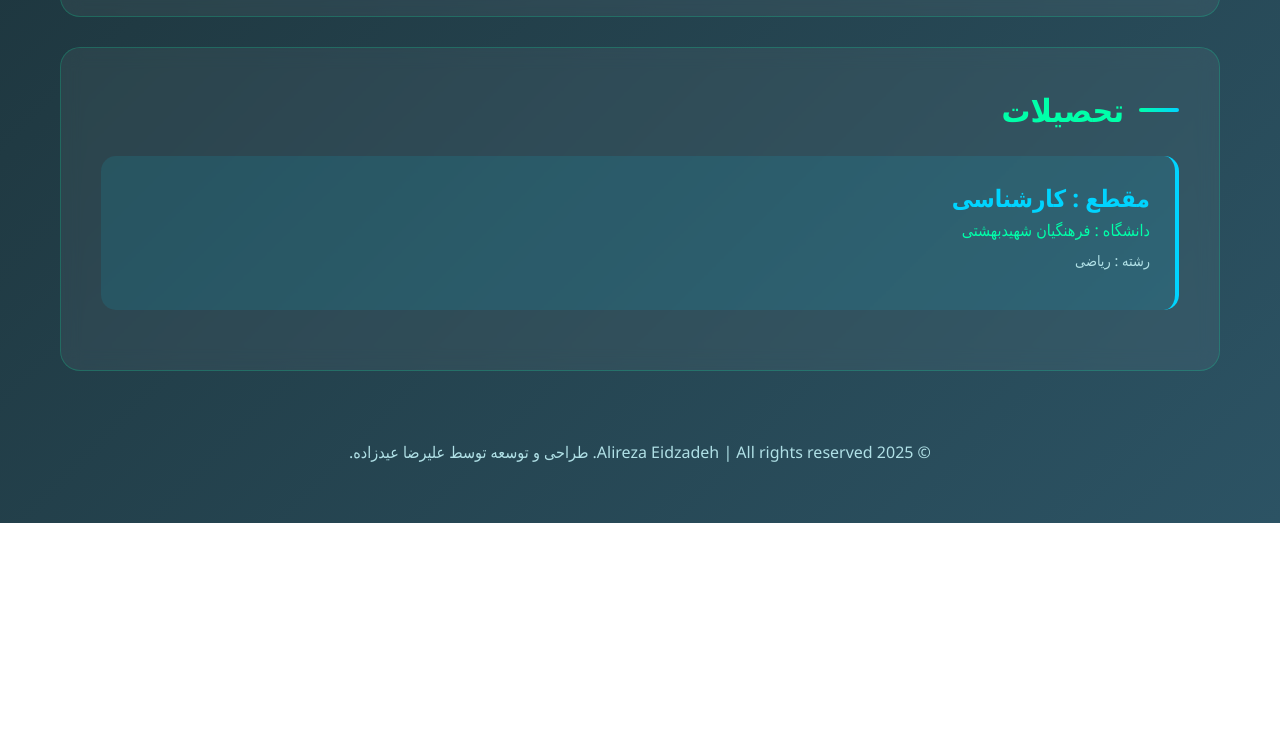
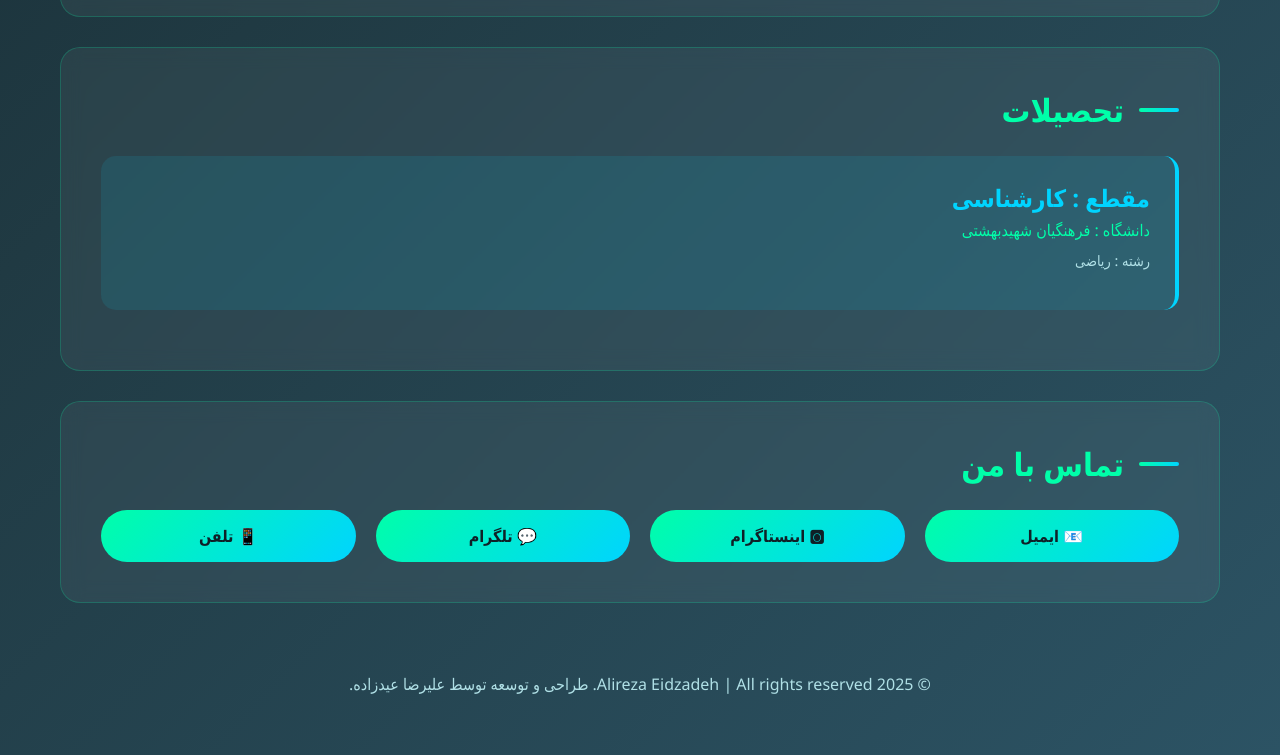
Before and after one commit to alirezaeidzadeh/Portfolio, a plain HTML site: page index.html in a window 1280 px wide. Shown: the part 1482-2237 px from the top of the page. Before the commit the page ends 2005 px from the top, so only its background shows below. Drawn offline with Linux system fonts and the light colour scheme.

Commit message:
add call code

```diff
--- a/index.html
+++ b/index.html
@@ -273,6 +273,16 @@
             </div>
         </section>
 
+        <section class="section">
+            <h2 class="section-title">تماس با من</h2>
+            <div class="contact-grid">
+                <a href="mailto:ar.eidzadeh@gmail.com" class="contact-btn">📧 ایمیل</a>
+                <a href="https://instagram.com/ar_eidzadeh" class="contact-btn" target="_blank">🅾 اینستاگرام</a>
+                <a href="https://t.me/ar_eidzadeh" class="contact-btn" target="_blank">💬 تلگرام</a>
+                <a href="tel:+989201105361" class="contact-btn">📱 تلفن</a>
+            </div>
+        </section>
+
         <footer>
             <p>© 2025 Alireza Eidzadeh | All rights reserved.
                 طراحی و توسعه توسط علیرضا عیدزاده.
```
